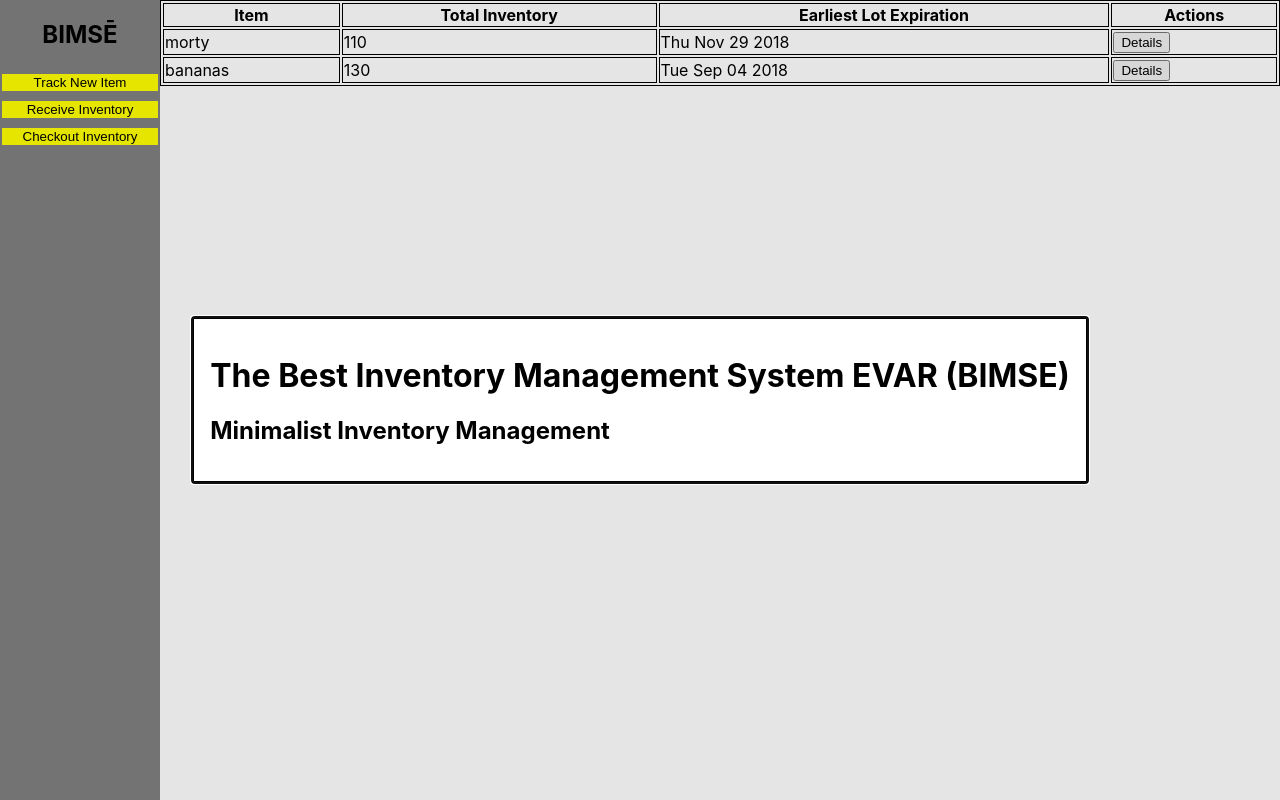
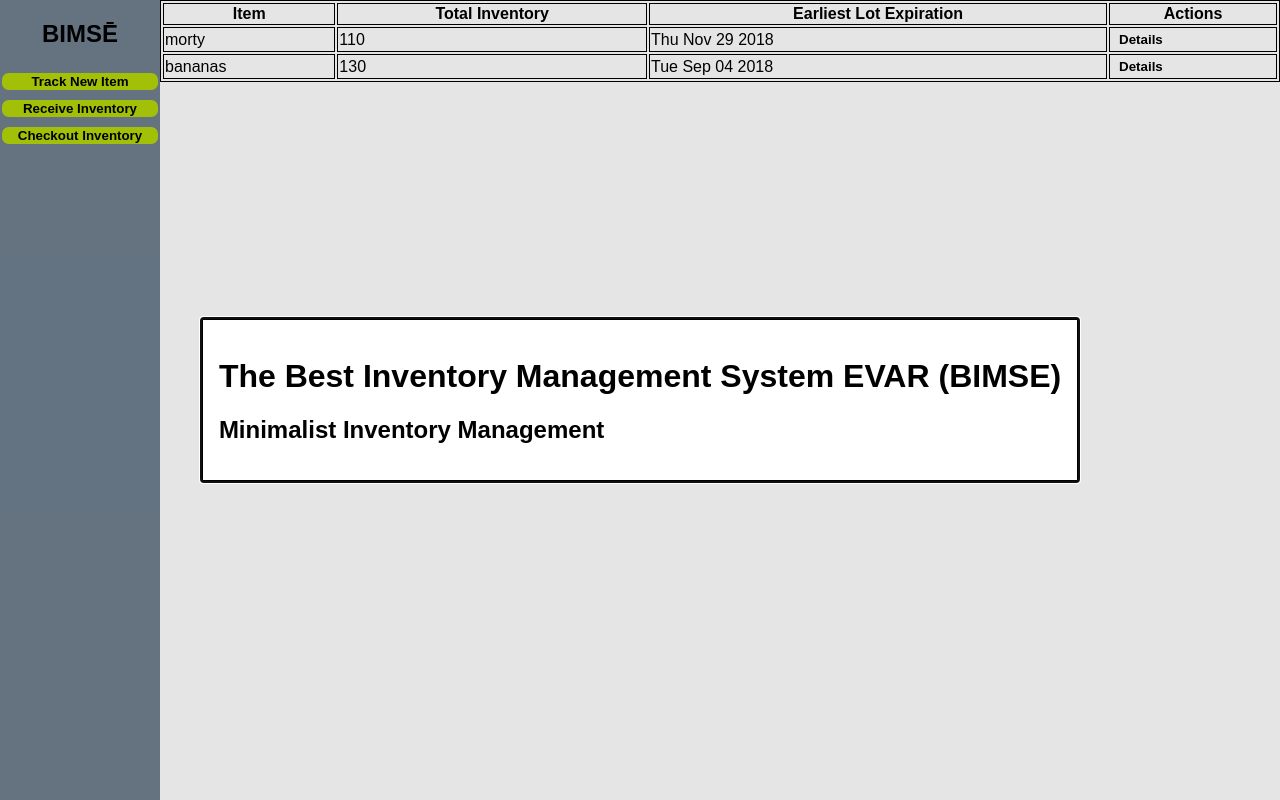
Before and after one commit to kyrandita/356-desktopProject, a React (Create React App) app: page / in a window 1280 px wide. Built offline with nearby package versions, Linux system fonts and the light colour scheme.

Commit message:
Fixed up the dialogs (mostly the add trackable dialog). Set primary, secondary, and tertiary colors, and the font family.

```diff
--- a/public/index.html
+++ b/public/index.html
@@ -3,6 +3,7 @@
   <head>
     <meta charset="utf-8">
     <link rel="shortcut icon" href="%PUBLIC_URL%/favicon.ico">
+    <link href="https://fonts.googleapis.com/css?family=Open+Sans" rel="stylesheet">
     <meta name="viewport" content="width=device-width, initial-scale=1, shrink-to-fit=no">
     <meta name="theme-color" content="#000000">
     <!--
--- a/src/App.css
+++ b/src/App.css
@@ -1,6 +1,11 @@
 :root {
-  --primary: gray;
-  --secondary: yellow;
+  --primary: #b3d608;
+  --secondary: #de2e09;
+  --tertiary: #29199a;
+}
+
+* {
+  font-family: 'Titillium Web', sans-serif;
 }
 
 .App {
@@ -12,7 +17,7 @@
 .App > nav {
   display: flex;
   flex-direction: column;
-  background-color: var(--primary);
+  background-color: slategray;
 }
 
 .App > nav > h1 {
@@ -21,13 +26,42 @@
 
 .App > nav > button {
   margin: 5px 2px;
-  background-color: var(--secondary);
+  background-color: var(--primary);
   border: none;
 }
 
 .App > div {
   display: flex;
   flex-direction: column;
+}
+
+button {
+  border-width: 2px;
+  border-style: solid;
+  border-radius: .5em;
+  background-color: transparent;
+  border-color: transparent;
+  font-weight: 700;
+}
+
+button.good {
+  --button-main: var(--primary);
+  --button-sub: var(--tertiary);
+}
+
+button.bad {
+  --button-main: var(--secondary);
+  --button-sub: var(--primary);
+}
+
+button.primary {
+  background-color: var(--button-main);
+  color: var(--button-sub);
+}
+
+button.secondary {
+  color: var(--button-main);
+  border-color: var(--button-sub);
 }
 
 table, th, td {
@@ -38,9 +72,14 @@ table {
   float: left;
 }
 
-#decrementInventory > form {
+#decrementInventory > form, #addInventory > form, #addTrackable > form {
   display: flex;
   flex-direction: column;
+}
+
+#decrementInventory > form > *, #addInventory > form > *, #addTrackable > form > * {
+  margin-bottom: 10px;
+  margin-top: 0px;
 }
 
 #showTrackableDetails {
@@ -70,3 +109,11 @@ table {
   grid-column: 2;
   margin-right: 5px;
 }
+
+#showTrackableDetails > button {
+  float: right;
+}
+
+#showTrackableDetails > h2 {
+  display: inline-block;
+}
--- a/src/App.js
+++ b/src/App.js
@@ -72,7 +72,8 @@ class App extends Component {
     this.refs.splash.showModal();
     this.refs.splash.addEventListener('click', () => {
       this.refs.splash.close();
-    })
+    });
+
   }
 
   newTrackable = (e) => {
@@ -281,11 +282,12 @@ class App extends Component {
         {/* Add new trackable form dialog */}
         <dialog id="addTrackable" ref="addTrackable">
           <form method="dialog">
-            <p><label>Add New Trackable</label></p>
+            <h2>Track New Item</h2>
+            <label>Item:</label>
             <input type="text" placeholder="name" value={this.state.addTrackableName} onChange={this.addTrackableNameOnChange} />
-            <input type="checkbox" checked={this.state.addTrackablePerishable} onChange={this.addTrackablePerishableOnChange} />
-            <button onClick={this.addTrackableSave}>Confirm</button>
-            <button onClick={this.addTrackableClear}>Cancel</button>
+            <label>Perishable: <input type="checkbox" checked={this.state.addTrackablePerishable} onChange={this.addTrackablePerishableOnChange} /></label>
+            <button class="primary good" onClick={this.addTrackableSave}>Confirm</button>
+            <button class="primary bad" onClick={this.addTrackableClear}>Cancel</button>
           </form>
         </dialog>
 
@@ -324,8 +326,9 @@ class App extends Component {
 
         {/* Show trackable details */}
         <dialog id="showTrackableDetails" ref="showTrackableDetails">
+          <h2><label>Trackable Details</label></h2>
+          <button onClick={() => document.getElementById('showTrackableDetails').close()}>X</button>
           {(this.state.selectedTrackable) ? <div>
-          <h2><label>Trackable Details</label></h2>
           <div class="details">
             <p>{this.state.selectedTrackable.name}</p>
             <p>{this.state.selectedTrackable.perishable ? "perishable" : "aaa"}</p>
```
